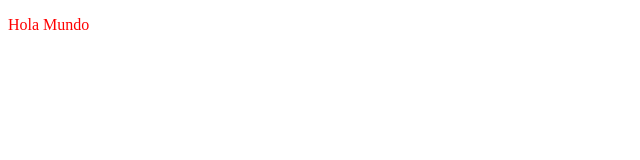
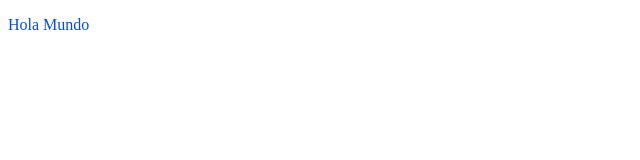
Before and after one commit to DianaFruto/Beetobee, a plain HTML site: page index.html in a window 1280 px wide. Shown: the whole page, without its empty margins (0-640 px from the left). Drawn offline with Linux system fonts and the light colour scheme.

Commit message:
Update estilo.css

```diff
--- a/estilo.css
+++ b/estilo.css
@@ -1,3 +1,3 @@
   p {
-    color: red;
+    color: #074DD9;
   }
```
